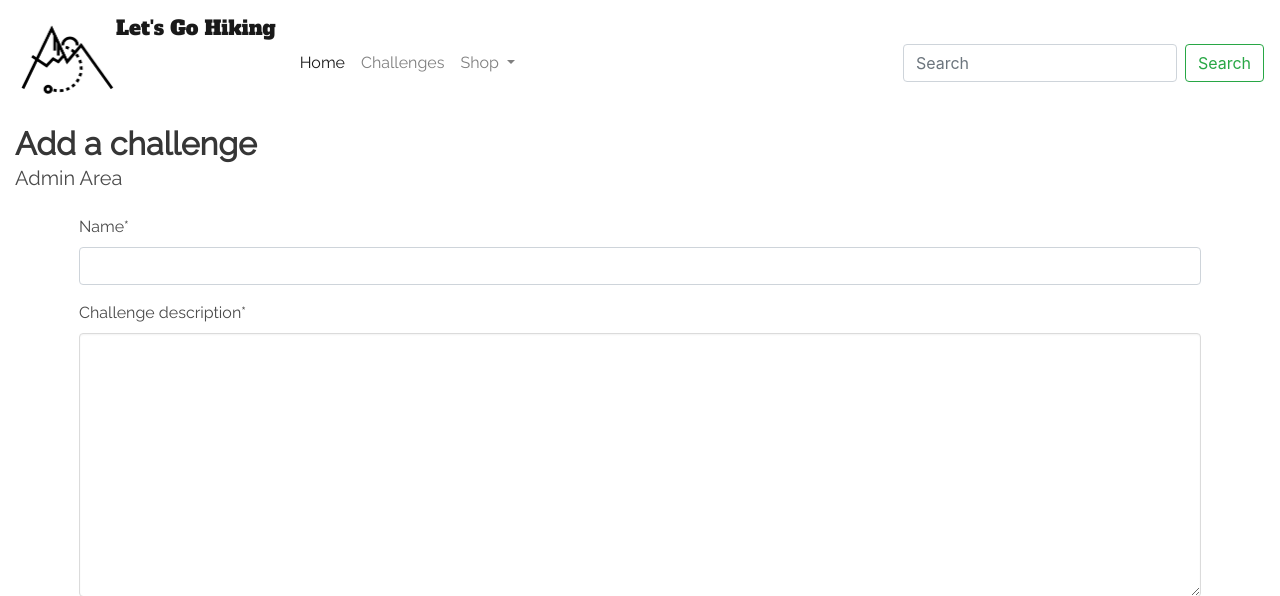
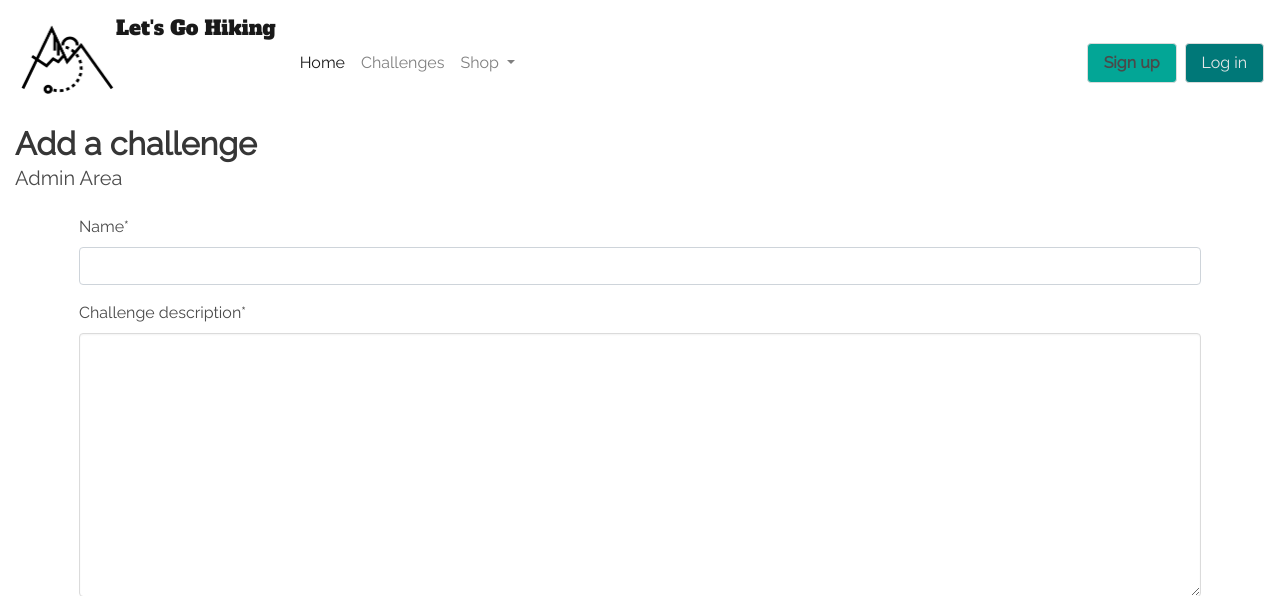
Before and after one commit to ClaireRoberts1403/LetsGoHiking, a Django app: page /challenges/add/ in a window 1280 px wide. Shown: the top 596 px of the page. Run offline with Django 3.2, Linux system fonts and the light colour scheme; some libraries are stand-ins or nearby versions.

Commit message:
issues with media files fixed, challenges.html successfully rendering from database with test

```diff
--- a/LetsGoHiking/urls.py
+++ b/LetsGoHiking/urls.py
@@ -18,6 +18,7 @@ from django.urls import path, include
 from django.conf import settings
 from django.conf.urls.static import static
 
+
 urlpatterns = [
     path('admin/', admin.site.urls),
     path('accounts/', include('allauth.urls')),
--- a/challenges/templates/challenges/add_challenge.html
+++ b/challenges/templates/challenges/add_challenge.html
@@ -17,7 +17,7 @@
                     {% csrf_token %}
                     {{ form | crispy }}
                     <div class="text-right">
-                        <a class="btn my-btn-light" href="{% url 'all_challenges' %}">Cancel</a>
+                        <a class="btn my-btn-light" href="{% url 'challenges' %}">Cancel</a>
                         <button class="button my-btn-dark" type="submit">Add Challenge</button>
                     </div>
                 </form>
--- a/challenges/templates/challenges/challenges.html
+++ b/challenges/templates/challenges/challenges.html
@@ -10,7 +10,7 @@
       <h2 class="hero-subtitle">
         "It's not the mountain we conquer, but ourselves." - Sir Edmund Hillary
       </h2>
-      {% for challenges in challenge %}
+      {% for challenge in challenges %}
       <h3>
       {{ challenge.name }}
       {% endfor %}
--- a/challenges/urls.py
+++ b/challenges/urls.py
@@ -1,5 +1,6 @@
 from django.urls import path
 from . import views
+
 
 urlpatterns = [
     path('', views.challenges, name='challenges'),
--- a/challenges/views.py
+++ b/challenges/views.py
@@ -4,8 +4,9 @@ from .forms import challengeForm
 
 
 def challenges(request):
+    challenges = challenge.objects.all()
 
-    return render(request, 'challenges/challenges.html')
+    return render(request, 'challenges/challenges.html', {'challenges': challenges})
 
 def add_challenge(request):
 
--- a/templates/base.html
+++ b/templates/base.html
@@ -17,7 +17,10 @@
 	<link rel="stylesheet" href="https://stackpath.bootstrapcdn.com/bootstrap/4.4.1/css/bootstrap.min.css"
 		integrity="sha384-Vkoo8x4CGsO3+Hhxv8T/Q5PaXtkKtu6ug5TOeNV6gBiFeWPGFN9MuhOf23Q9Ifjh" crossorigin="anonymous">
 	<link rel="stylesheet" href="https://cdn.jsdelivr.net/npm/bulma@0.9.1/css/bulma.min.css">
-	<link rel="stylesheet" href="{{ STATIC_URL }}css/base.css" />
+	<link rel="stylesheet" href="{% static 'css/base.css' %}">
+    <link rel="apple-touch-icon" sizes="180x180" href="{% static 'media/apple-touch-icon.png' %}">
+    <link rel="icon" type="image/png" sizes="32x32" href="{% static 'media/favicon-32x32.png' %}">
+    <link rel="icon" type="image/png" sizes="16x16" href="{% static 'media/favicon-16x16.png' %}">
 	{% endblock %}
 
 	{% block extra_css %}
@@ -45,7 +48,7 @@
 <body>
 	<nav class="navbar navbar-expand-lg navbar-light">
   <a class="navbar-brand header-title" href="#">
-    <img src="{% static 'LetsGoHiking/media/HEADERLOGO.png' %}" height="100" width="100" alt="Site Logo">Let's Go Hiking
+    <img src="{{ '../media/HEADERLOGO.png' }}" height="100" width="100" alt="Site Logo">Let's Go Hiking
   </a>
   <button class="navbar-toggler" type="button" data-toggle="collapse" data-target="#navbarSupportedContent" aria-controls="navbarSupportedContent" aria-expanded="false" aria-label="Toggle navigation">
     <span class="navbar-toggler-icon"></span>
@@ -73,10 +76,14 @@
         </div>
       </li>
     </ul>
-    <form class="form-inline my-2 my-lg-0">
-      <input class="form-control mr-sm-2" type="search" placeholder="Search" aria-label="Search">
-      <button class="btn btn-outline-success my-2 my-sm-0" type="submit">Search</button>
-    </form>
+    <div class="buttons">
+          <a class="button my-btn-light">
+            <strong>Sign up</strong>
+          </a>
+          <a class="button my-btn-dark">
+            Log in
+          </a>
+        </div>
   </div>
 </nav>
 
```
Also changed, not shown: home/templates/home/index.html (+10 -5 lines), media/apple-touch-icon.png (added), media/favicon-16x16.png (added), media/favicon-32x32.png (added).
